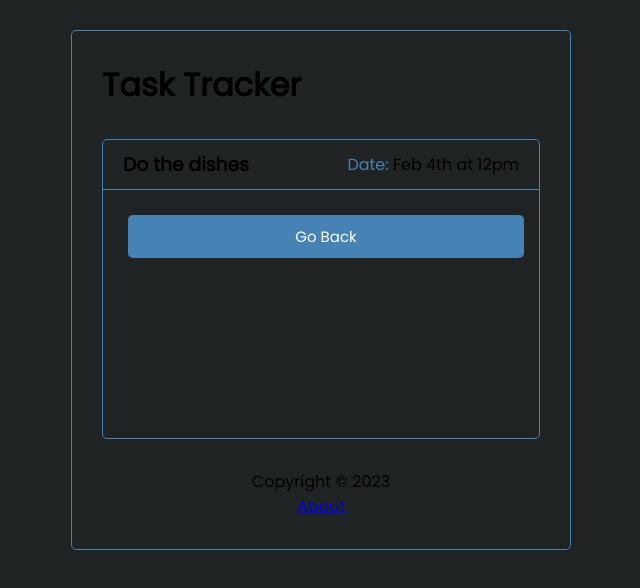
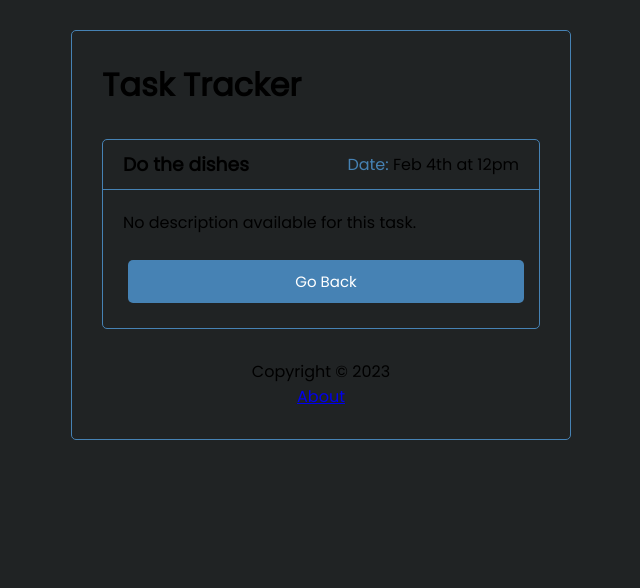
Before and after one commit to Peleton-011/task-tracker-project, a React (Create React App) app: page /task/1 in a window 1280 px wide. Shown: the top 588 px of the page, without its empty margins (319-959 px from the left). Built offline with nearby package versions, Linux system fonts and the light colour scheme; data requests are answered from the project's data file.

Commit message:
Minor improvements.

```diff
--- a/src/components/TaskDetails.jsx
+++ b/src/components/TaskDetails.jsx
@@ -44,9 +44,7 @@ function TaskDetails() {
                     {task.date}
                 </p>
             </header>
-            {task.description && (
-                <p className="description">{task.description}</p>
-            )}
+            <p className="description">{task.description || "No description available for this task."}</p>
             <Button
                 onClick={() => {
                     //Go back
--- a/src/index.css
+++ b/src/index.css
@@ -146,6 +146,7 @@ footer {
     display: flex;
     flex-flow: column nowrap;
     gap: 20px;
+    min-height: max-content;
     overflow: hidden;
 }
 
```
